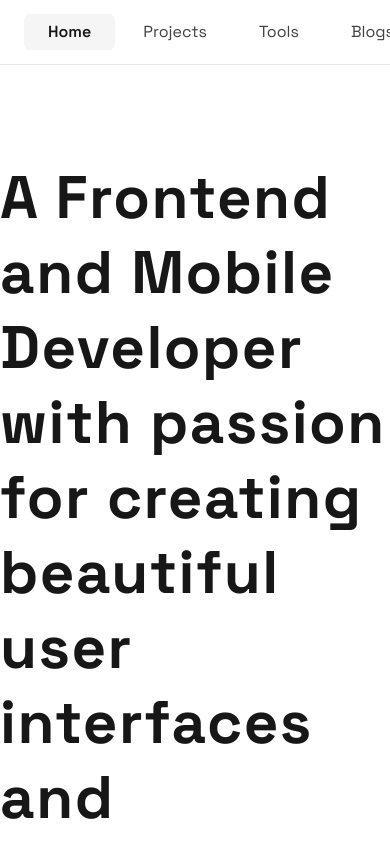
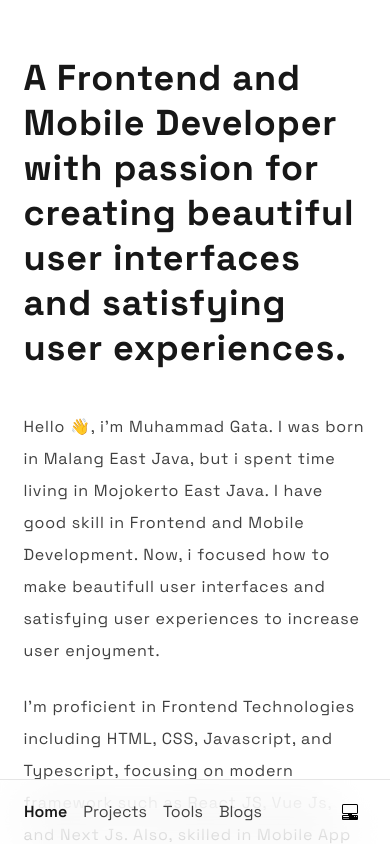
Before and after one commit to nzrmm/muhammadgata, a Next.js app: page / in a window 390 px wide. Shown: the top 845 px of the page. Built offline with nearby package versions, Linux system fonts and the light colour scheme.

Commit message:
feat: add responsive in default screen and lg screen

```diff
--- a/src/components/dropdown-menu/index.tsx
+++ b/src/components/dropdown-menu/index.tsx
@@ -16,8 +16,8 @@ const DropdownMenu = ({ buttonTitle, ...props }: IDropdownMenuProps) => {
         as="button"
         title={buttonTitle}
         className={cn(
-          "inline-flex justify-center items-center",
-          "h-8 w-8 rounded-md hover:bg-neutral-100 hover:dark:bg-neutral-800"
+          "inline-flex justify-center items-center h-8 w-8 rounded-md hover:bg-neutral-100",
+          "hover:dark:bg-neutral-800"
         )}
       >
         {() => <>{props.renderIcon()}</>}
@@ -34,9 +34,9 @@ const DropdownMenu = ({ buttonTitle, ...props }: IDropdownMenuProps) => {
       >
         <Menu.Items
           className={cn(
-            "absolute right-0 shadow-lg rounded-md divide-y w-40 mt-2",
-            "bg-white divide-neutral-200",
-            "dark:bg-neutral-900 dark:divide-neutral-800"
+            "absolute right-0 shadow-lg rounded-md divide-y w-40 bottom-full bg-white divide-neutral-200 mt-2",
+            "dark:bg-neutral-900 dark:divide-neutral-800",
+            "lg:bottom-auto"
           )}
         >
           {() => <>{props.renderItems(Menu)}</>}
--- a/src/components/navbar-item/index.tsx
+++ b/src/components/navbar-item/index.tsx
@@ -21,11 +21,12 @@ const NavbarItem = ({ href, name, ...props }: INavbarItemProps) => {
     <Link
       href={href}
       className={cn(
-        "px-6 py-1.5 rounded-md",
-        "text-neutral-700 hover:bg-neutral-100",
-        "dark:text-neutral-300 hover:dark:bg-neutral-800 ",
+        "text-neutral-700",
+        "dark:text-neutral-300",
+        "lg:px-6 lg:py-1.5 lg:rounded-md lg:hover:bg-neutral-100",
+        "lg:hover:dark:bg-neutral-800",
         {
-          "font-semibold bg-neutral-100 text-neutral-900 dark:bg-neutral-800 dark:text-white":
+          "font-semibold text-neutral-900 dark:text-white lg:bg-neutral-100 lg:dark:bg-neutral-800":
             isActive(),
         }
       )}
--- a/src/components/typography/index.tsx
+++ b/src/components/typography/index.tsx
@@ -6,10 +6,10 @@ const typographyVariants = cva("text-neutral-900 dark:text-white", {
   variants: {
     variant: {
       textLg: [
-        "text-lg font-normal leading-loose tracking-wider",
+        "text-base lg:text-lg font-normal leading-loose tracking-wider",
         "text-neutral-700 dark:text-neutral-400",
       ],
-      text6Xl: "text-6xl font-bold leading-tight tracking-wide",
+      text6Xl: "text-4xl lg:text-6xl font-bold leading-tight tracking-wide",
     },
   },
   defaultVariants: {
--- a/src/layouts/header/index.tsx
+++ b/src/layouts/header/index.tsx
@@ -6,22 +6,20 @@ const Header = () => {
   return (
     <div
       className={cn(
-        "fixed top-0 w-full bg-white/60 border-b border-b-neutral-200 backdrop-blur-xl z-50",
-        "dark:bg-neutral-900/80 dark:border-b-neutral-800"
+        "fixed w-full bottom-0 border-t border-t-neutral-200 bg-white/60 backdrop-blur-xl z-50",
+        "dark:bg-neutral-900/80 dark:border-t-neutral-800",
+        "lg:top-auto lg:bottom-auto lg:border-b lg:border-b-neutral-200 lg:border-t-0",
+        "lg:dark:border-b-neutral-800"
       )}
     >
       <nav className={cn("flex justify-between items-center h-16 px-6")}>
-        <div></div>
+        <div className={cn("flex items-center gap-4 lg:gap-1")}>
+          {ROUTES.map((item, index) => (
+            <NavbarItem key={index} href={item.href} name={item.name} />
+          ))}
+        </div>
 
-        <div className={cn("flex items-center gap-10")}>
-          <div className={cn("flex items-center gap-1")}>
-            {ROUTES.map((item, index) => (
-              <NavbarItem key={index} href={item.href} name={item.name} />
-            ))}
-          </div>
-
-          <ThemeSelector />
-        </div>
+        <ThemeSelector />
       </nav>
     </div>
   );
--- a/src/layouts/layout/index.tsx
+++ b/src/layouts/layout/index.tsx
@@ -1,13 +1,15 @@
 import React from "react";
-import cx from "classnames";
 
 import { Header } from "@/layouts";
+import { cn } from "@/utils";
 
 const Layout = ({ children }: React.PropsWithChildren) => {
   return (
-    <div className={cx("antialiased")}>
+    <div className={cn("antialiased")}>
       <Header />
-      <main className={cx("mx-auto lg:max-w-5xl")}>{children}</main>
+      <main className={cn("mx-auto w-[88%] py-14", "lg:max-w-5xl lg:py-40")}>
+        {children}
+      </main>
     </div>
   );
 };
--- a/src/pages/index.tsx
+++ b/src/pages/index.tsx
@@ -6,7 +6,7 @@ import { cn } from "@/utils";
 
 const Home = () => {
   return (
-    <div className={cn("pt-40 pb-32")}>
+    <div>
       <Head>
         <title>Muhammad Gata - Frontend and Mobile Developer</title>
         <meta
@@ -16,12 +16,12 @@ const Home = () => {
       </Head>
 
       <div className={cn("mb-20")}>
-        <Typography variant="text6Xl" className={cn("mb-16")}>
+        <Typography variant="text6Xl" className={cn("mb-10", "lg:mb-16")}>
           A Frontend and Mobile Developer with passion for creating beautiful
           user interfaces and satisfying user experiences.
         </Typography>
 
-        <div className={cn("flex flex-col gap-8 mb-16")}>
+        <div className={cn("flex flex-col gap-6 mb-10", "lg:gap-8 lg:mb-16")}>
           <Typography variant="textLg">
             Hello 👋, i&apos;m Muhammad Gata. I was born in Malang East Java,
             but i spent time living in Mojokerto East Java. I have good skill in
@@ -51,7 +51,9 @@ const Home = () => {
           </Typography>
         </div>
 
-        <div className={cn("flex items-center gap-8")}>
+        <div
+          className={cn("flex flex-col gap-8", "lg:flex-row lg:items-center")}
+        >
           <div className={cn("flex items-center gap-3")}>
             {MEDIA_SOCIALS.map((item, index) => {
               return (
@@ -61,11 +63,14 @@ const Home = () => {
                   target="_blank"
                   aria-label={item.name}
                   className={cn(
-                    "w-10 h-10 flex justify-center items-center rounded-md",
-                    "hover:bg-neutral-100"
+                    "w-10 h-10 flex justify-center items-center rounded-md hover:bg-neutral-100",
+                    "hover:dark:bg-neutral-800"
                   )}
                 >
-                  <item.icon size={24} className={cn("fill-neutral-700")} />
+                  <item.icon
+                    size={24}
+                    className={cn("fill-neutral-700", "dark:fill-neutral-100")}
+                  />
                 </a>
               );
             })}
```
